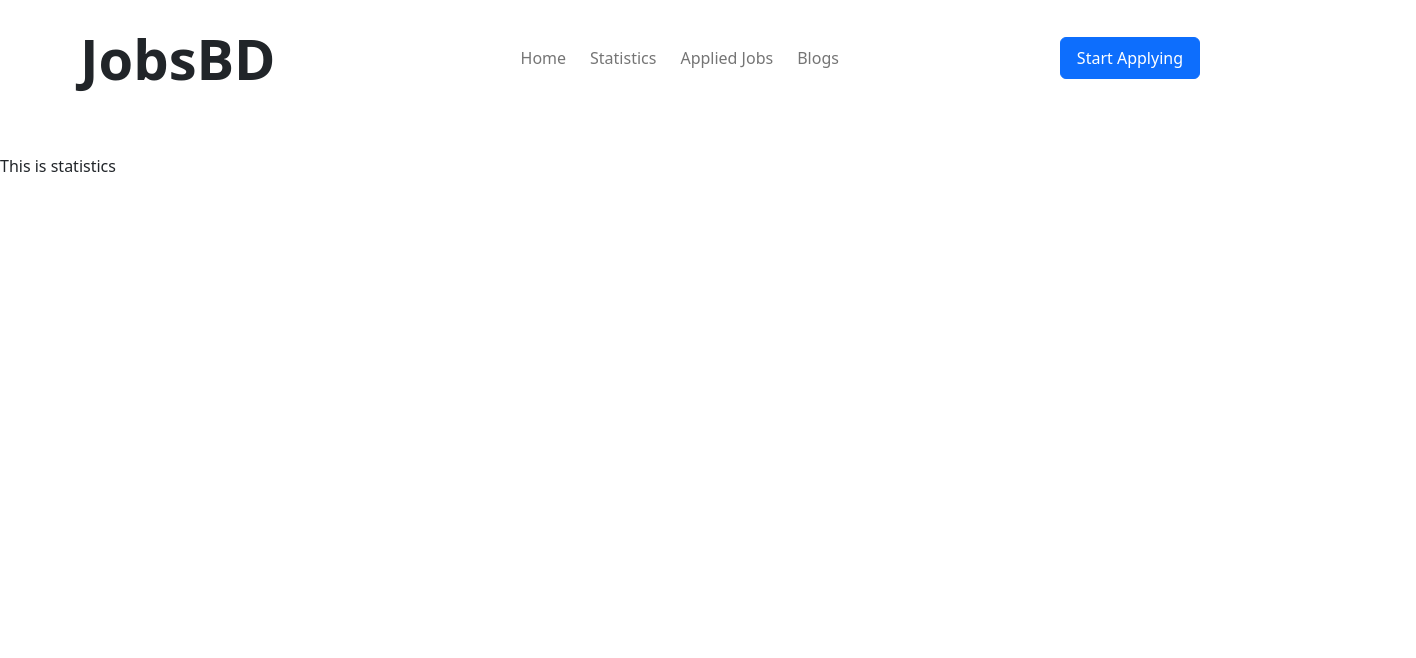
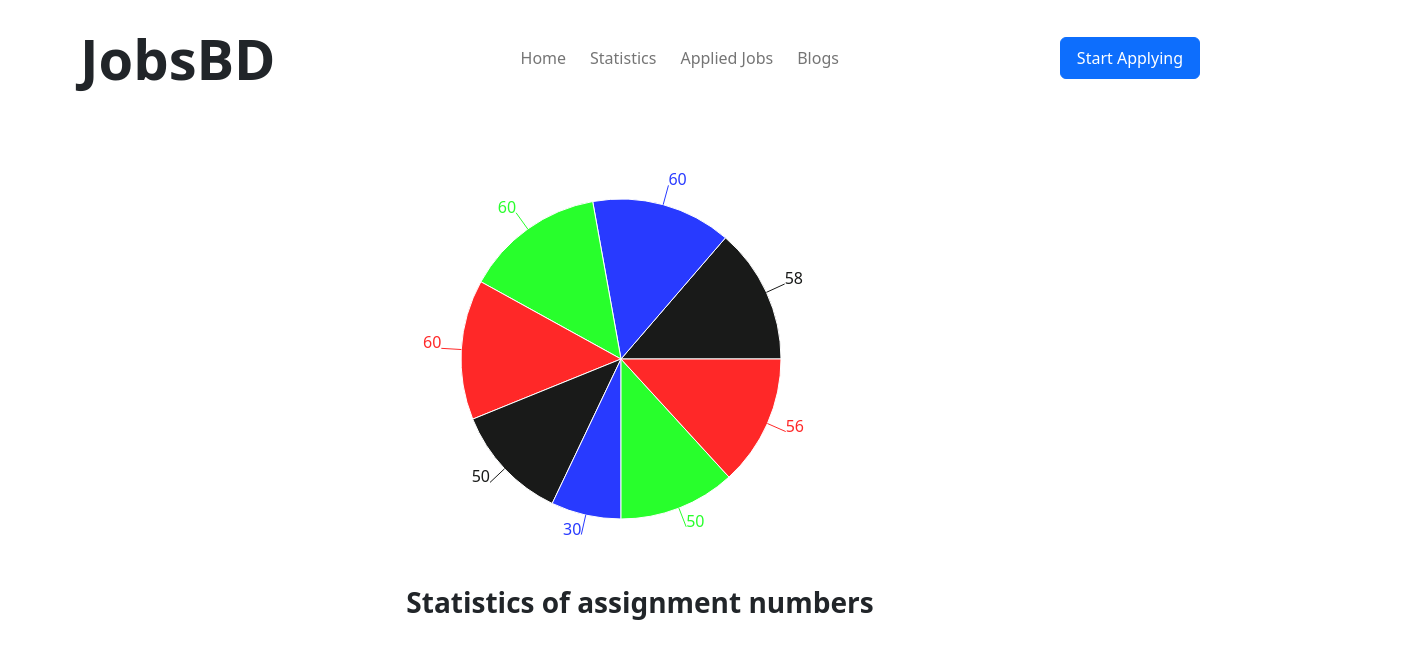
Before and after one commit to Mojaer/Jobs-Bd-Wesite, a React (Vite) app: page /statistics in a window 1280 px wide. Shown: the top 658 px of the page, 1416 px wide, since content can reach past the window. Built offline with nearby package versions, Linux system fonts and the light colour scheme.

Commit message:
statistics pie chart is implemented

```diff
--- a/package.json
+++ b/package.json
@@ -16,6 +16,7 @@
     "react-bootstrap": "^2.7.2",
     "react-dom": "^18.2.0",
     "react-router-dom": "^6.10.0",
+    "recharts": "^2.5.0",
     "sort-by": "^1.2.0"
   },
   "devDependencies": {
--- a/src/Components/Main/Statistics/Statistics.css
+++ b/src/Components/Main/Statistics/Statistics.css
@@ -0,0 +1,12 @@
+.statistics {
+    padding: 0rem 5rem;
+    display: flex;
+    width: 100%;
+    justify-content: center;
+    align-items: center;
+    flex-direction: column-reverse;
+}
+
+.item {
+    width: 40%;
+}
--- a/src/Components/Main/Statistics/Statistics.jsx
+++ b/src/Components/Main/Statistics/Statistics.jsx
@@ -1,9 +1,44 @@
 import React from 'react';
+import './Statistics.css'
+import { PieChart, Pie, Tooltip, Cell } from "recharts";
+
+const assignments = [
+    { name: "Assignment 1", number: 58 },
+    { name: "Assignment 2", number: 60 },
+    { name: "Assignment 3", number: 60 },
+    { name: "Assignment 4", number: 60 },
+    { name: "Assignment 5", number: 50 },
+    { name: "Assignment 6", number: 30 },
+    { name: "Assignment 7", number: 50 },
+    { name: "Assignment 8", number: 56 }
+];
+
+const COLORS = ['#191a19', '#283aff', '#28ff2c', '#ff2828'];
 
 const Statistics = () => {
     return (
-        <div>
-            This is statistics
+        <div className='statistics'>
+            <div><h3><b>Statistics of assignment numbers</b></h3> </div>
+            <div className='item' >
+                <PieChart width={1000} height={400} >
+                    <Pie
+                        dataKey="number"
+                        isAnimationActive={true}
+                        data={assignments}
+                        cx={200}
+                        cy={200}
+                        outerRadius={160}
+                        fill="#8884d8"
+                        label
+                    >
+                        {assignments.map((entry, index) => (
+                            <Cell key={`cell-${index}`} fill={COLORS[index % COLORS.length]} />
+                        ))}
+                    </Pie>
+                    <Tooltip />
+                </PieChart>
+            </div>
+
         </div>
     );
 };
```
Also changed, not shown: 1 other file (tests, documents, lock files or other folders).
